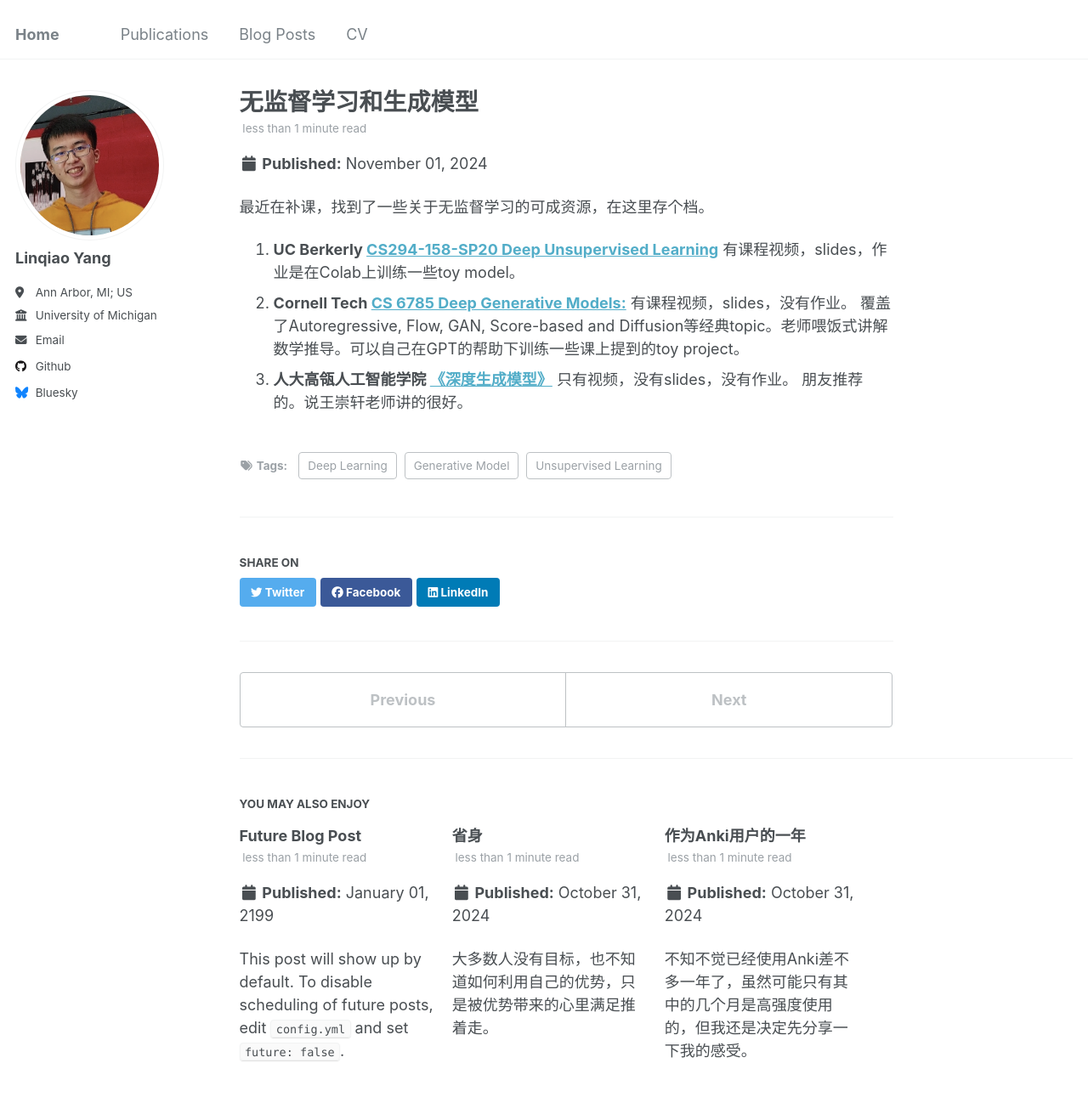
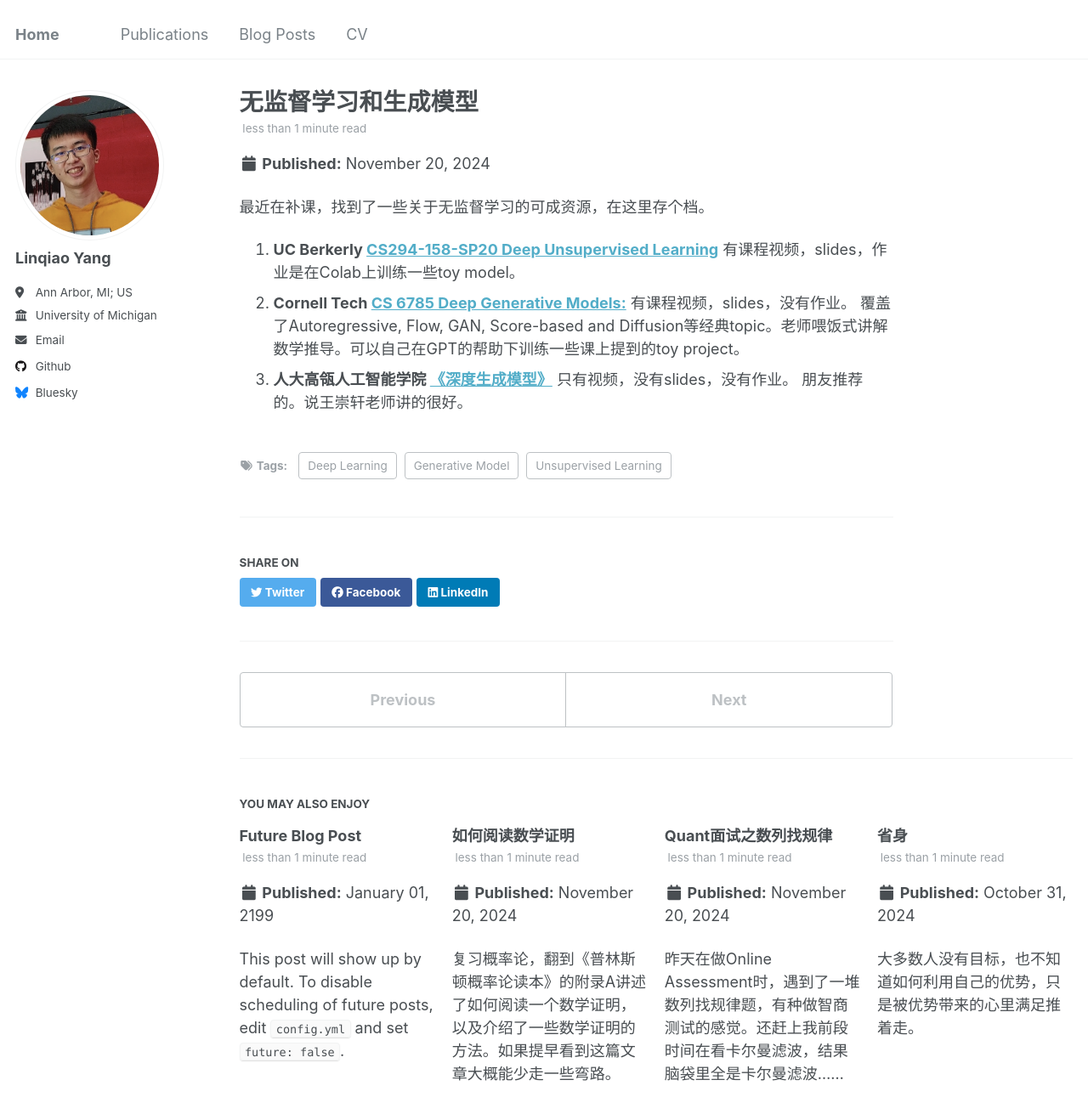
Before and after one commit to joelyanglq/joelyanglq.github.io, a Jekyll site: the page built from _posts/2024-11-20-self-supervised-model-courses.md, in a window 1280 px wide and 1400 px high. Shown: the top 1311 px of the window at 85% size. Built offline with Jekyll 4.4.1, drawn with Linux system fonts in a browser that asks for light colours.

Commit message:
add a new post: how to read mathematics proof

```diff
--- /dev/null
+++ b/_posts/2024-11-20-interview-series-problem.md
@@ -0,0 +1,17 @@
+---
+title: 'Quant面试之数列找规律'
+date: 2024-11-20
+permalink: /posts/2024/11/series/
+tags:
+  - Interview
+  - Quant
+  - IQ test
+---
+
+昨天在做Online Assessment时，遇到了一堆数列找规律题，有种做智商测试的感觉。还赶上我前段时间在看卡尔曼滤波，结果脑袋里全是卡尔曼滤波……
+
+- −3,3,27,69,129,? ()
+- 99,18,36,9,18,? (9)
+- 15,29,56,108,208,? ()
+- 2,3,7,16,65,? (321)
+- −3,3,27,69,129,? (207)
--- a/_posts/2024-11-01-self-supervised-model-courses.md
+++ b/_posts/2024-11-20-self-supervised-model-courses.md
@@ -1,6 +1,6 @@
 ---
 title: '无监督学习和生成模型'
-date: 2024-11-01
+date: 2024-11-20
 permalink: /posts/2024/11/deep-learning/
 tags:
   - Deep Learning
--- /dev/null
+++ b/_posts/2024-12-10-how-to-read-math-proof.md
@@ -0,0 +1,18 @@
+---
+title: '如何阅读数学证明'
+date: 2024-11-20
+permalink: /posts/2024/12/how-to-read-mathematics-proof/
+tags:
+  - Learning Strategy
+  - Mathematics
+---
+
+复习概率论，翻到《普林斯顿概率论读本》的附录A讲述了如何阅读一个数学证明，以及介绍了一些数学证明的方法。如果提早看到这篇文章大概能少走一些弯路。
+
+## 一、如何阅读数学证明
+第一步：确保自己理解定理的条件和断言的内容。尝试举几个好例子、几个坏例子进行验证。
+第二步：先回想一下，我知道的哪些定理会用到这些条件呢?
+第三步：略读整个证明，试着了解主要思想. 把握当前正在发生的事。看看证明中都用到了哪些结果？比如，很多教材会在定理前先给出一些引理。那么在定理的证明中，也会有一部分是论证引理的条件能被满足。
+第四步：回过来看，假设是如何应用在论证中的？它是如何避免坏情况发生的？这些条件都是必要的吗？哪些只是为了简化证明。
+
+最后，要注意**不是一般性**这个表述。你应该仔细论证一下所有情况，思考不同情况是否有差别。这也是一个不错的练习。
```
Also changed, not shown: _posts/2024-10-31-anki-feeling.md (+1 -0 lines).
